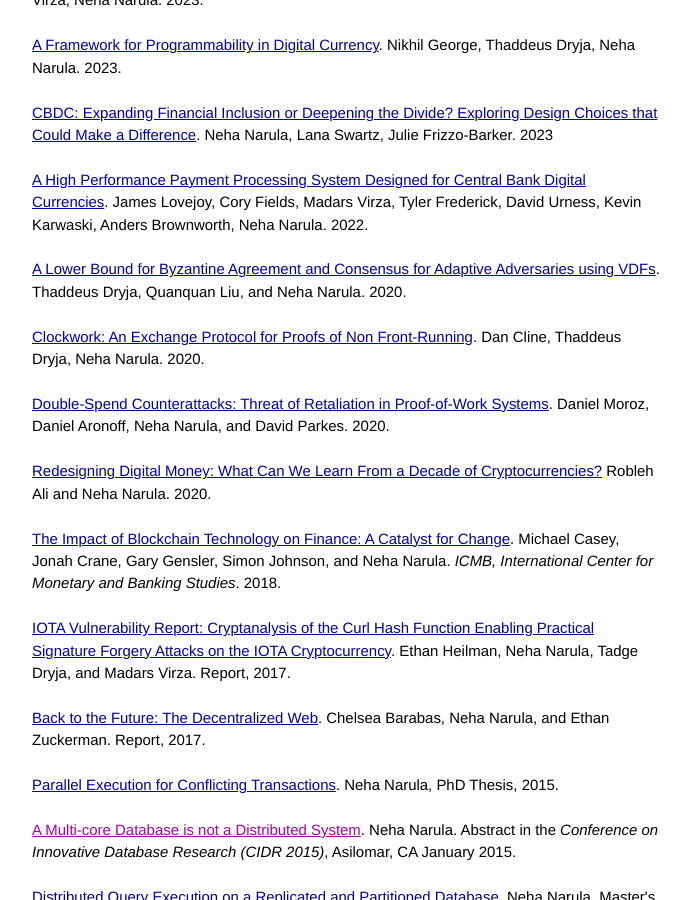
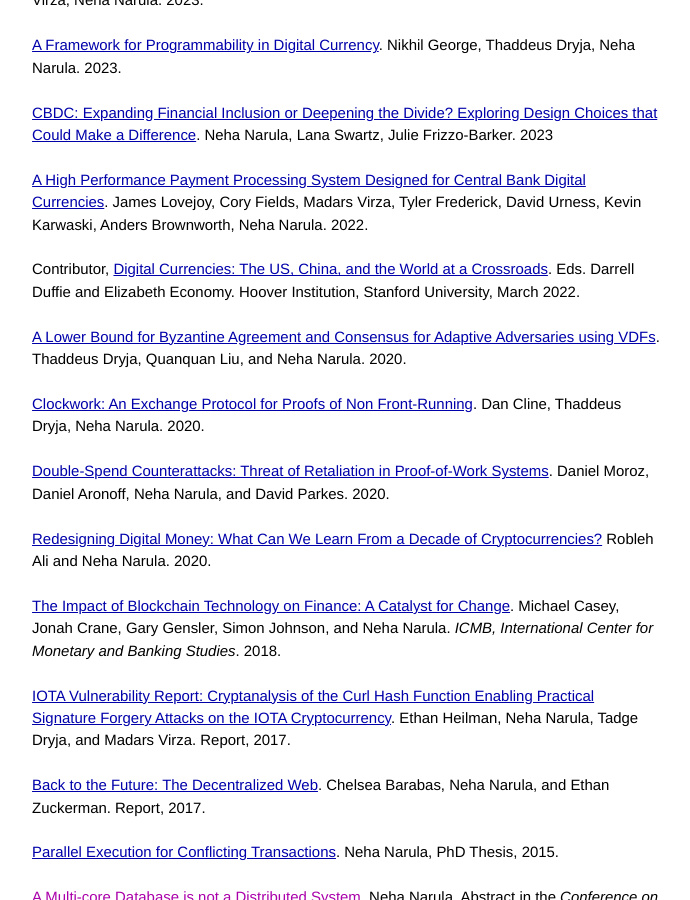
Before and after one commit to narula/narula.github.io, a Jekyll site: the page built from publications.html, in a window 1280 px wide and 900 px high, scrolled down 1610 px. Shown: the whole window, without its empty margins (294-984 px from the left). Built offline with Jekyll 4.4.1, drawn with Linux system fonts in a browser that asks for light colours; comment, search, counter and statistics services are not loaded.

Commit message:
hoover report

```diff
--- a/publications.html
+++ b/publications.html
@@ -69,6 +69,9 @@
 <a href="https://www.bostonfed.org/-/media/Documents/Project-Hamilton/Project-Hamilton-Phase-1-Whitepaper.pdf">A High Performance Payment Processing System Designed for Central Bank Digital Currencies</a>. James Lovejoy, Cory Fields, Madars Virza, Tyler Frederick, David Urness, Kevin Karwaski, Anders Brownworth, Neha Narula. 2022.
 <br><br>
 
+Contributor, <a href="https://www.hoover.org/research/digital-currencies-us-china-and-world-crossroads">Digital Currencies: The US, China, and the World at a Crossroads</a>. Eds. Darrell Duffie and Elizabeth Economy. Hoover Institution, Stanford University, March 2022.
+<br><br>
+
 <a href="https://arxiv.org/pdf/2004.01939.pdf">A Lower Bound for Byzantine Agreement and Consensus for Adaptive Adversaries using VDFs</a>. Thaddeus Dryja, Quanquan Liu, and Neha Narula. 2020.
 <br><br>
 
```
